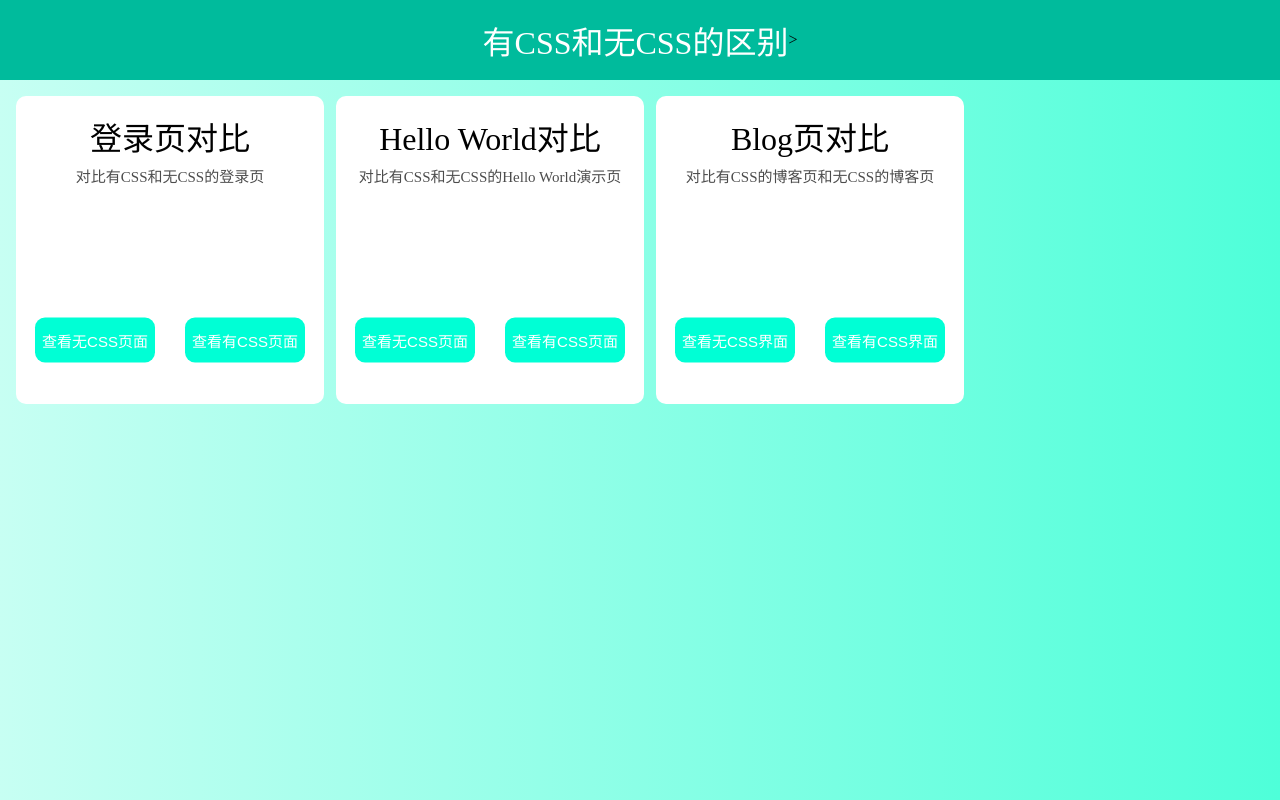
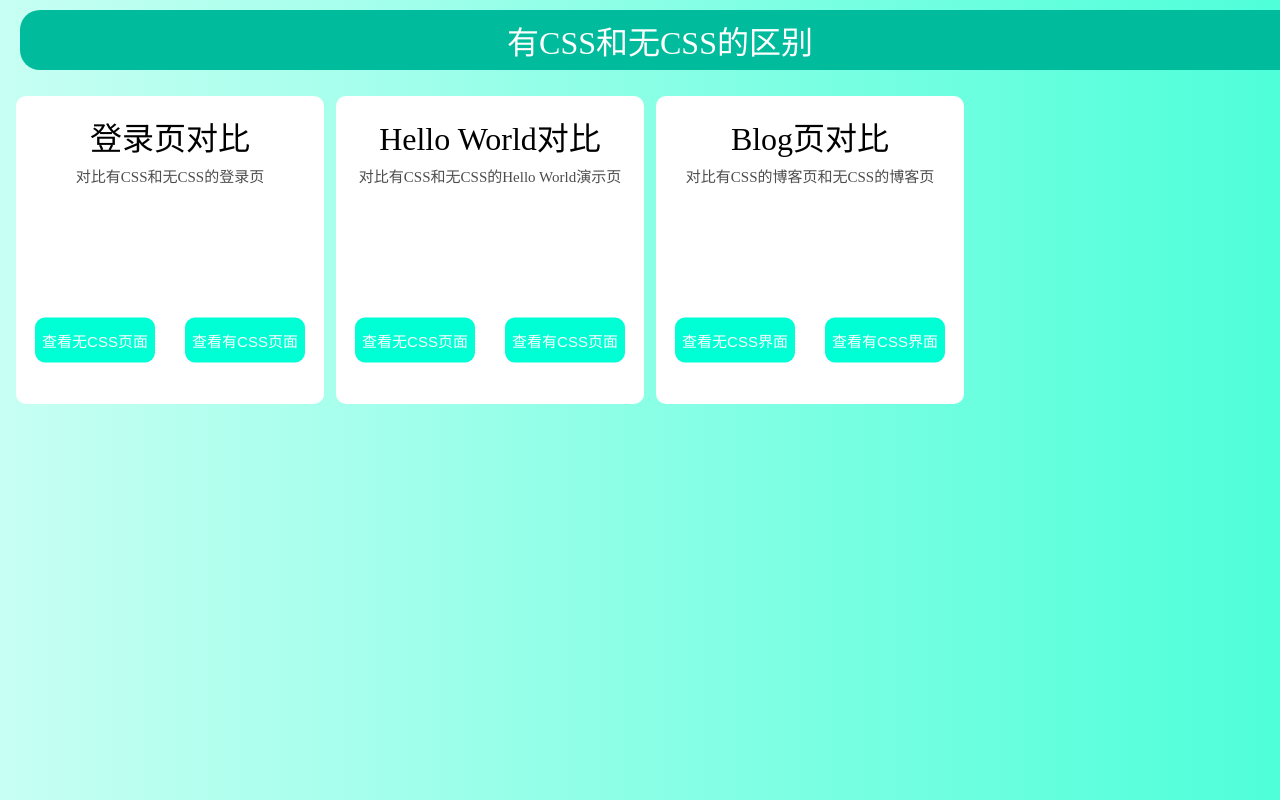
Before and after one commit to T-PageCode/NoCSSAndWithCSS, a plain HTML site: page index.html in a window 1280 px wide. Drawn offline with Linux system fonts and the light colour scheme.

Commit message:
div_id1改为悬浮式，删除多余的“>”

```diff
--- a/Styles/index.css
+++ b/Styles/index.css
@@ -8,11 +8,13 @@ body{
 }
 #div_id1{
     position: fixed;
-    top: 0px;
-    left: 0px;
+    top: 10px;
+    left: 20px;
+    right: 20px;
     background-color: rgb(0, 187, 156);
     width: 100%;
-    height: 80px;
+    height: 60px;
+    border-radius: 20px;
     display: flex;
     justify-content: center;
     align-items: center;
--- a/index.html
+++ b/index.html
@@ -8,6 +8,7 @@
 <body>
     <div id="div_id1">
         <h1 id="text1">有CSS和无CSS的区别</h1>
+    </div>
     <div class="div_class1" id="card1">
         <h1 class="text2">登录页对比</h1>
         <p class="text3">对比有CSS和无CSS的登录页</p>
@@ -25,7 +26,7 @@
         <p class="text3">对比有CSS的博客页和无CSS的博客页</p>
         <button class="btnClass1 btn1" onclick="window.location.href='./NoAndWith-HTML/Blog-Page/Blog_NoCSS.html'">查看无CSS界面</button>
         <button class="btnClass1 btn2" onclick="window.location.href='./NoAndWith-HTML/Blog-Page/Blog_WithCSS.html'">查看有CSS界面</button>
-    </div>>
+    </div>
     <script>
         document.addEventListener("contextmenu",(NoCtm) => {
             NoCtm.preventDefault();
```
